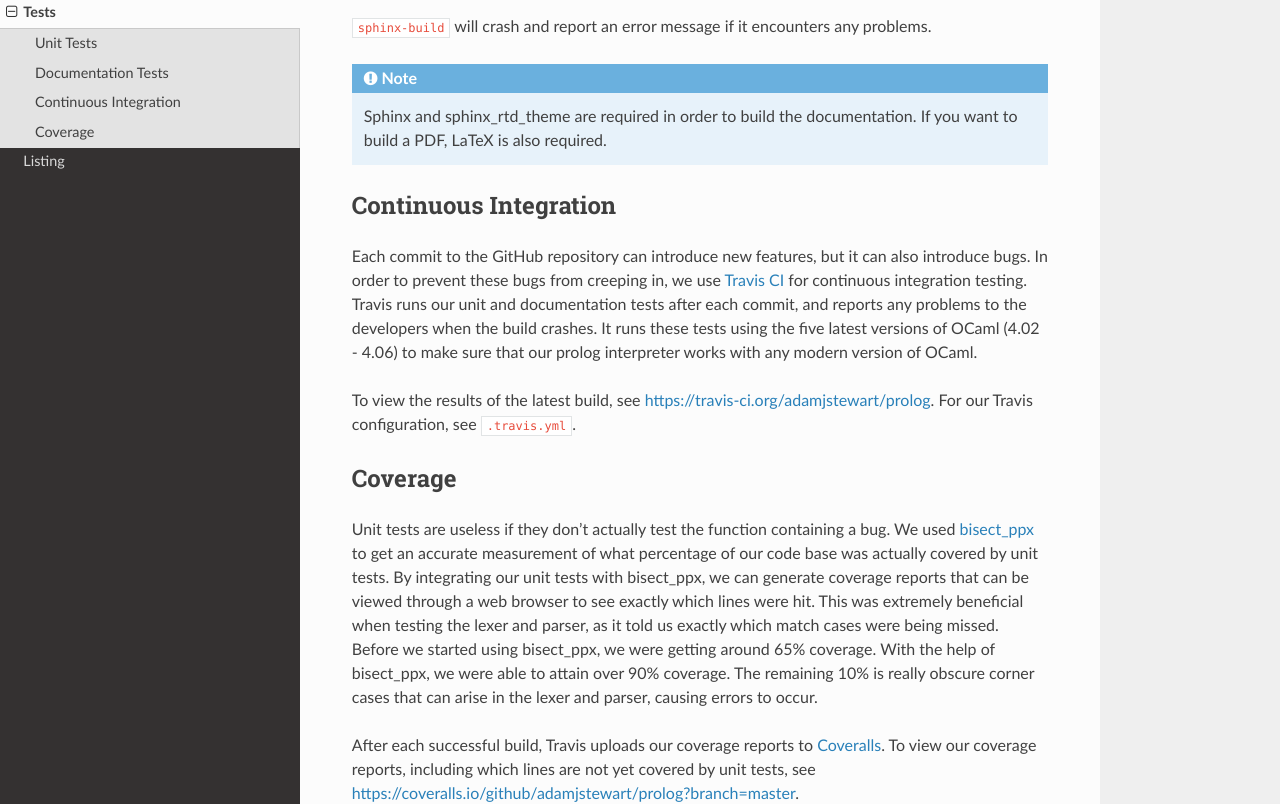
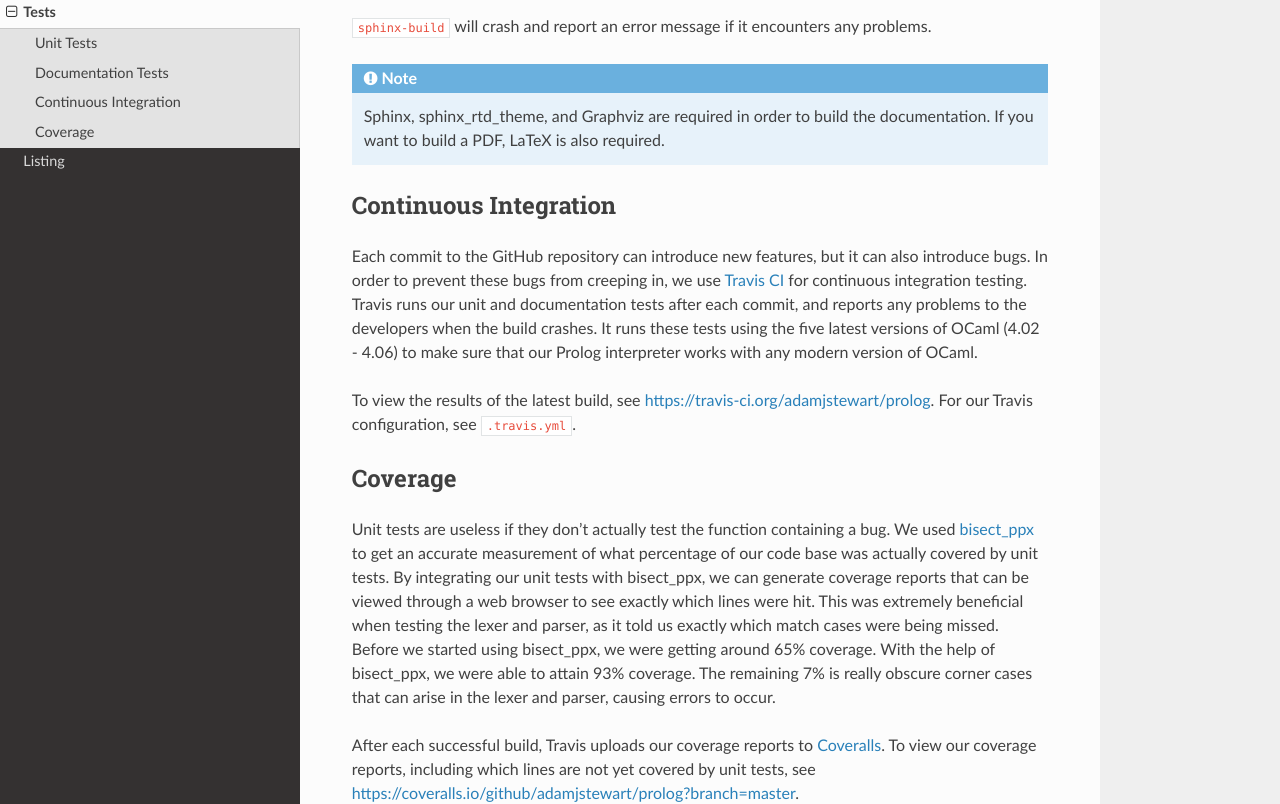
Before and after one commit to adamjstewart/prolog, a Sphinx documentation site: the page built from docs/tests.rst, in a window 1280 px wide and 1400 px high, scrolled down 1197 px. Shown: the part 193-997 px from the top of the window. Built offline with Sphinx 7.4.7 and the Read the Docs theme 2.0.0, drawn with Linux system fonts in a browser that asks for light colours; some of the changed text lies outside the part shown.

Commit message:
Update coverage percentage, add Graphviz requirement

```diff
--- a/docs/tests.rst
+++ b/docs/tests.rst
@@ -1,7 +1,7 @@
 Tests
 =====
 
-When building a complex project like an interpreter, stability is crucial. Our prolog implementation comes with a wide variety of tests to detect and prevent bugs.
+When building a complex project like an interpreter, stability is crucial. Our Prolog implementation comes with a wide variety of tests to detect and prevent bugs.
 
 Unit Tests
 ----------
@@ -54,13 +54,13 @@ Our `documentation <http://prolog.readthedocs.io/en/latest/>`_ is built using `S
 
 .. note::
 
-   Sphinx and sphinx_rtd_theme are required in order to build the documentation. If you want to build a PDF, LaTeX is also required.
+   Sphinx, sphinx_rtd_theme, and Graphviz are required in order to build the documentation. If you want to build a PDF, LaTeX is also required.
 
 
 Continuous Integration
 ----------------------
 
-Each commit to the GitHub repository can introduce new features, but it can also introduce bugs. In order to prevent these bugs from creeping in, we use `Travis CI <https://travis-ci.org/>`_ for continuous integration testing. Travis runs our unit and documentation tests after each commit, and reports any problems to the developers when the build crashes. It runs these tests using the five latest versions of OCaml (4.02 - 4.06) to make sure that our prolog interpreter works with any modern version of OCaml.
+Each commit to the GitHub repository can introduce new features, but it can also introduce bugs. In order to prevent these bugs from creeping in, we use `Travis CI <https://travis-ci.org/>`_ for continuous integration testing. Travis runs our unit and documentation tests after each commit, and reports any problems to the developers when the build crashes. It runs these tests using the five latest versions of OCaml (4.02 - 4.06) to make sure that our Prolog interpreter works with any modern version of OCaml.
 
 To view the results of the latest build, see https://travis-ci.org/adamjstewart/prolog. For our Travis configuration, see ``.travis.yml``.
 
@@ -68,7 +68,7 @@ To view the results of the latest build, see https://travis-ci.org/adamjstewart/
 Coverage
 --------
 
-Unit tests are useless if they don't actually test the function containing a bug. We used `bisect_ppx <https://github.com/aantron/bisect_ppx>`_ to get an accurate measurement of what percentage of our code base was actually covered by unit tests. By integrating our unit tests with bisect_ppx, we can generate coverage reports that can be viewed through a web browser to see exactly which lines were hit. This was extremely beneficial when testing the lexer and parser, as it told us exactly which match cases were being missed. Before we started using bisect_ppx, we were getting around 65% coverage. With the help of bisect_ppx, we were able to attain over 90% coverage. The remaining 10% is really obscure corner cases that can arise in the lexer and parser, causing errors to occur.
+Unit tests are useless if they don't actually test the function containing a bug. We used `bisect_ppx <https://github.com/aantron/bisect_ppx>`_ to get an accurate measurement of what percentage of our code base was actually covered by unit tests. By integrating our unit tests with bisect_ppx, we can generate coverage reports that can be viewed through a web browser to see exactly which lines were hit. This was extremely beneficial when testing the lexer and parser, as it told us exactly which match cases were being missed. Before we started using bisect_ppx, we were getting around 65% coverage. With the help of bisect_ppx, we were able to attain 93% coverage. The remaining 7% is really obscure corner cases that can arise in the lexer and parser, causing errors to occur.
 
 After each successful build, Travis uploads our coverage reports to `Coveralls <https://coveralls.io/>`_. To view our coverage reports, including which lines are not yet covered by unit tests, see https://coveralls.io/github/adamjstewart/prolog?branch=master.
 
```
